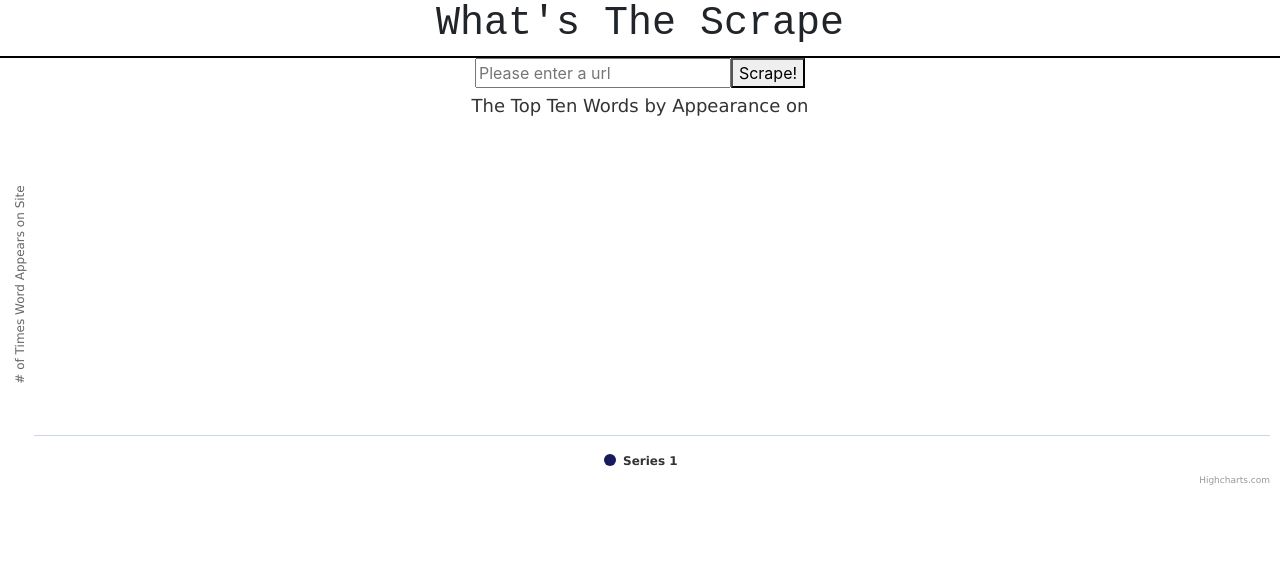
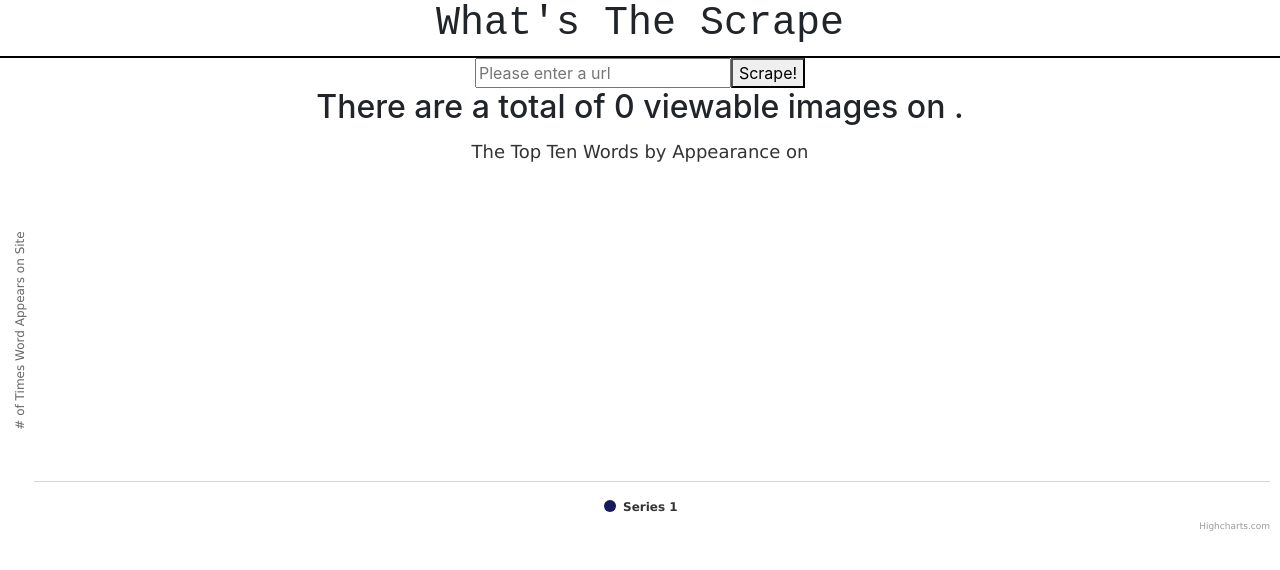
Before and after one commit to dlousa92/whatsthescrape, a React (Create React App) app: page / in a window 1280 px wide. Shown: the top 570 px of the page. Built offline with nearby package versions, Linux system fonts and the light colour scheme; a web font is replaced by a local one.

Commit message:
uncomment image gallery

```diff
--- a/src/App.js
+++ b/src/App.js
@@ -99,7 +99,7 @@ class App extends React.Component {
           handleSubmit={this.handleSubmit}
         />
 
-        {/* <ImageCarousel url={this.state.url} images={this.state.imagesOnSite} /> */}
+        <ImageCarousel url={this.state.url} images={this.state.imagesOnSite} />
         <Chart url={this.state.url} textData={this.state.topTenWords} />
       </div>
     )
```
